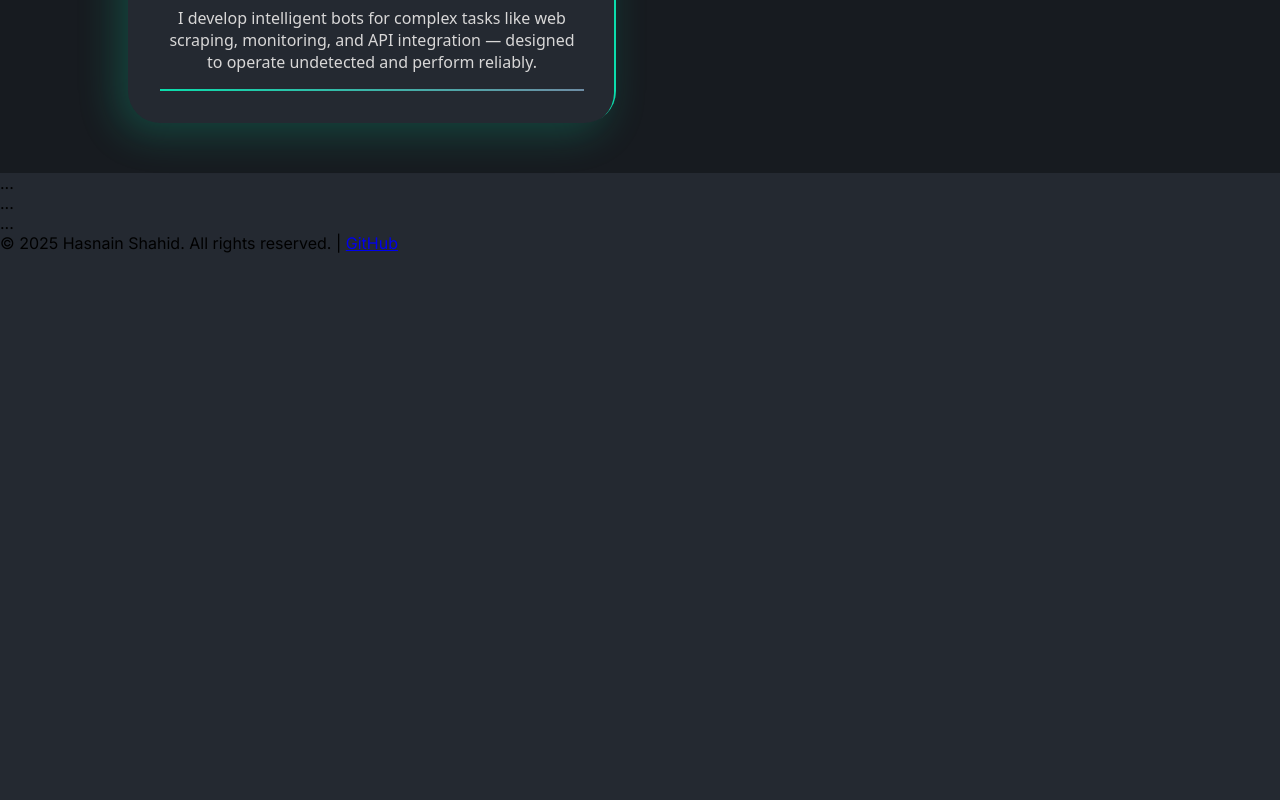
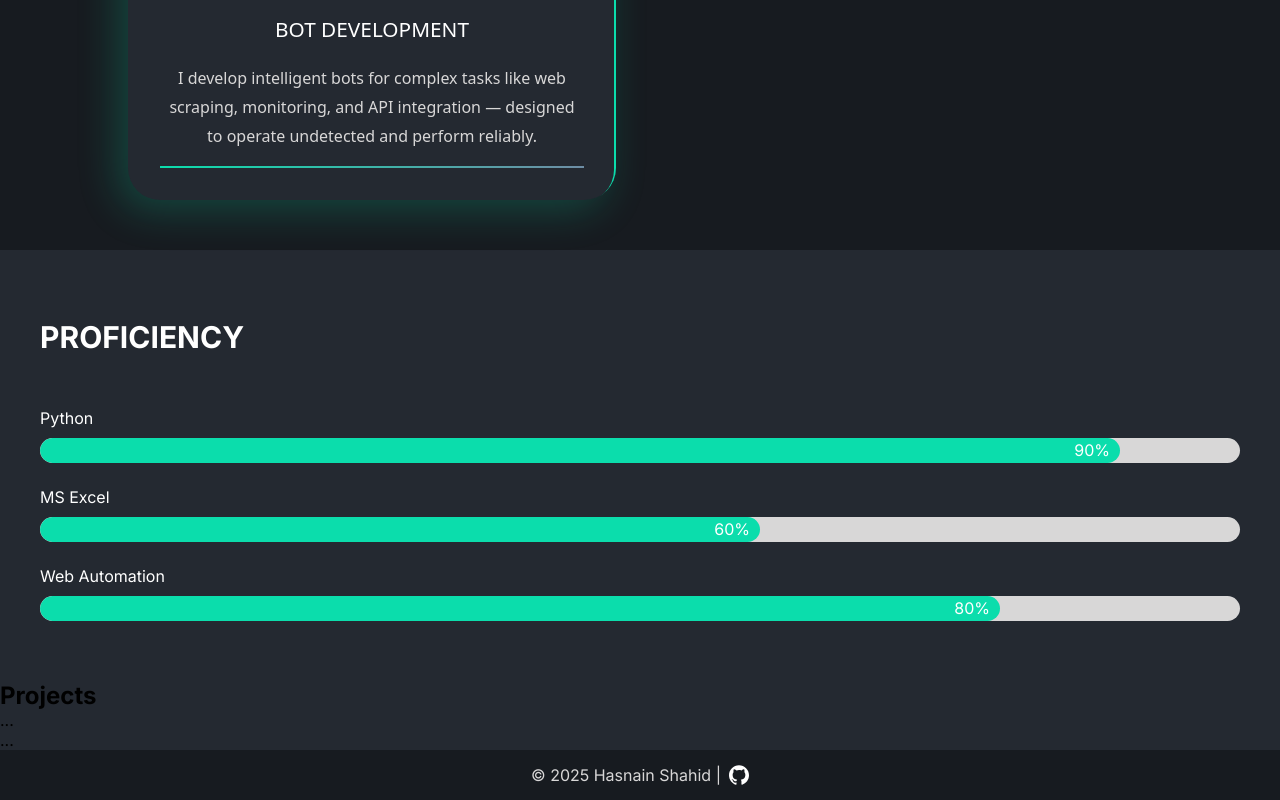
Before and after one commit to hasnainshahidx/hasnainshahidx.github.io, a plain HTML site: page index.html in a window 1280 px wide. Shown: the part 1145-1945 px from the top of the page. Before the commit the page ends 1398 px from the top, so only its background shows below. Drawn offline with Linux system fonts and the light colour scheme.

Commit message:
progress

```diff
--- a/index.html
+++ b/index.html
@@ -11,7 +11,6 @@
     <link
         href="https://fonts.googleapis.com/css2?family=Inter:ital,opsz,wght@0,14..32,100..900;1,14..32,100..900&display=swap"
         rel="stylesheet">
-
 </head>
 
 <body>
@@ -71,7 +70,7 @@
                 oncontextmenu="return false;">
         </div>
     </section>
-    <section id="about" class="about-section">
+    <section id="about" class="about about-section">
         <h1>What I do</h1>
 
         <div class="grid-container">
@@ -107,12 +106,55 @@
             </div>
         </div>
     </section>
-    <section id="projects" class="projects-section"> ... </section>
+
+    <!-- Skills Section -->
+    <section id="skills" class="about">
+        <h1>PROFICIENCY</h1>
+        <div class="skill">
+            <p>Python</p>
+            <div class="skill-bar">
+                <div class="skill-level" data-skill="90">0%</div>
+            </div>
+        </div>
+        <div class="skill">
+            <p>MS Excel</p>
+            <div class="skill-bar">
+                <div class="skill-level" data-skill="60">0%</div>
+            </div>
+        </div>
+        <div class="skill">
+            <p>Web Automation</p>
+            <div class="skill-bar">
+                <div class="skill-level" data-skill="80">0%</div>
+            </div>
+        </div>
+    </section>
+
+
+    <section id="projects" class="projects-section">
+        <h1>Projects</h1>
+    </section>
     <section id="resume" class="resume-section"> ... </section>
     <section id="contact" class="contact-section"> ... </section>
     <footer>
         <p>
-            &copy; 2025 Hasnain Shahid. All rights reserved. | <a href="https://github.com/hasnainshahidx">GitHub</a>
+            &copy; 2025 Hasnain Shahid |
+            <a href="https://github.com/hasnainshahidx/portfolio" target="_blank" aria-label="GitHub">
+                <svg xmlns="http://www.w3.org/2000/svg" width="25" height="25" fill="white" viewBox="0 0 24 24">
+                    <path d="M12 .297c-6.63 0-12 5.373-12 12 0 5.303 3.438 9.8
+                   8.205 11.385.6.113.82-.258.82-.577
+                   0-.285-.01-1.04-.015-2.04-3.338.724-4.042-1.61-4.042-1.61-.546-1.387-1.333-1.757-1.333-1.757-1.09-.745.083-.729.083-.729
+                   1.205.084 1.84 1.236 1.84 1.236 1.07 1.835 2.807 1.305 3.495.998.108-.776.418-1.305.76-1.605-2.665-.3-5.467-1.335-5.467-5.93
+                   0-1.31.468-2.38 1.235-3.22-.135-.303-.54-1.523.105-3.176
+                   0 0 1.005-.322 3.3 1.23a11.5 11.5 0 0 1 3-.405c1.02.005
+                   2.045.138 3 .405 2.28-1.552 3.285-1.23 3.285-1.23
+                   .645 1.653.24 2.873.12 3.176.765.84
+                   1.23 1.91 1.23 3.22 0 4.61-2.805 5.625-5.475
+                   5.92.435.372.81 1.102.81 2.222 0 1.606-.015
+                   2.896-.015 3.286 0 .315.21.69.825.57C20.565
+                   22.092 24 17.592 24 12.297c0-6.627-5.373-12-12-12" />
+                </svg>
+            </a>
         </p>
     </footer>
 </body>
--- a/script.js
+++ b/script.js
@@ -46,38 +46,38 @@ window.addEventListener("scroll", () => {
     }
 
     lastScrollY = window.scrollY;
-
-    // timeout = setTimeout(() => {
-    //     if (window.scrollY >= 50) hideNav(); // Only hide if not at top
-    // }, 1000);
 });
 
-const sections = document.querySelectorAll("section[id]");
-window.addEventListener("scroll", navHighlighter);
+const sections = document.querySelectorAll("section");
+const navLinks = document.querySelectorAll(".navigation a");
 
-function navHighlighter() {
-    const scrollY = window.pageYOffset;
+window.addEventListener("scroll", () => {
+    let activeClass = null;
 
     sections.forEach(section => {
         const rect = section.getBoundingClientRect();
-        const sectionId = section.getAttribute("id");
-
-        // Section is considered active if 50% or more of it is in the viewport
         const isHalfVisible = rect.top < window.innerHeight / 2 && rect.bottom > window.innerHeight / 2;
 
-        const navLinks = document.querySelectorAll(`.navigation a[href*="${sectionId}"]`);
-        navLinks.forEach(link => {
-            if (isHalfVisible) {
+        if (isHalfVisible) {
+            // Use the first class as identifier (e.g., "about", "projects", etc.)
+            activeClass = section.classList[0];
+        }
+    });
+
+    navLinks.forEach(link => {
+        const href = link.getAttribute("href");
+        if (href) {
+            const cleanHref = href.replace("#", "");
+            if (cleanHref === activeClass) {
                 link.classList.add("active");
             } else {
                 link.classList.remove("active");
             }
-        });
+        }
     });
-}
+});
 
 const cards = document.querySelectorAll('.card');
-
 const observer = new IntersectionObserver((entries) => {
     entries.forEach((entry, index) => {
         if (entry.isIntersecting) {
@@ -90,5 +90,36 @@ const observer = new IntersectionObserver((entries) => {
 }, {
     threshold: 0.2
 });
+cards.forEach(card => observer.observe(card));
 
-cards.forEach(card => observer.observe(card));
+const skills = document.querySelectorAll('.skill-level');
+const skillObserver = new IntersectionObserver(entries => {
+    entries.forEach(entry => {
+        if (entry.isIntersecting) {
+            const skill = entry.target;
+            const target = parseInt(skill.dataset.skill);
+            skill.style.width = target + '%';
+
+            // Count-up percentage animation
+            let current = 0;
+            const speed = 15;
+
+            const counter = setInterval(() => {
+                if (current >= target) {
+                    clearInterval(counter);
+                    skill.textContent = target + '%';
+                } else {
+                    current++;
+                    skill.textContent = current + '%';
+                }
+            }, speed);
+
+            skillObserver.unobserve(skill);
+        }
+    });
+}, {
+    threshold: 0.6
+});
+skills.forEach(skill => {
+    skillObserver.observe(skill);
+});
--- a/style.css
+++ b/style.css
@@ -36,6 +36,7 @@ body {
     background: #242931;
     font-family: 'Inter', sans-serif;
     font-weight: 400;
+    overflow-x: hidden;
 }
 
 nav {
@@ -305,6 +306,47 @@ nav a:hover {
     color: #0bddac;
 }
 
+/* Skills Section Styles */
+#skills h1 {
+    color: #ffffff;
+    font-size: 30px;
+    margin-bottom: 40px;
+    margin-top: 20px;
+}
+
+#skills {
+    padding: 40px;
+    background: #242931;
+}
+
+.skill {
+    margin-bottom: 20px;
+    color: #ffffff;
+
+    p {
+        margin-bottom: 5px;
+    }
+}
+
+.skill-bar {
+    background: #d8d7d7;
+    height: 25px;
+    border-radius: 20px;
+    overflow: hidden;
+}
+
+.skill-level {
+    height: 100%;
+    background: #0bddac;
+    color: white;
+    text-align: right;
+    padding-right: 10px;
+    line-height: 25px;
+    border-radius: 20px;
+    width: 0%;
+    transition: width 1.5s ease-in-out;
+}
+
 @media(max-width: 700px) {
     .hideOnMobile {
         display: none;
@@ -337,3 +379,21 @@ nav a:hover {
         width: 60%;
     }
 }
+
+footer p {
+    display: flex;
+    width: 100%;
+    height: 50px;
+    align-items: center;
+    gap: 8px;
+    background-color: #171b20;
+    color: #d8d7d7;
+    justify-content: center;
+}
+
+footer svg {
+    padding-top: 0;
+    /* remove this */
+    width: 20px;
+    height: 20px;
+}
```
